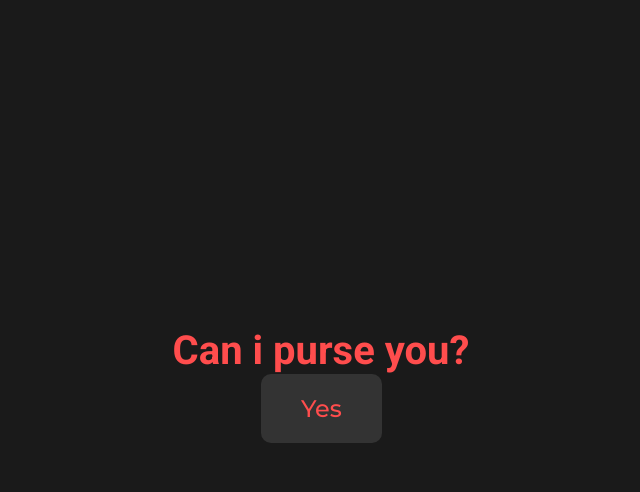
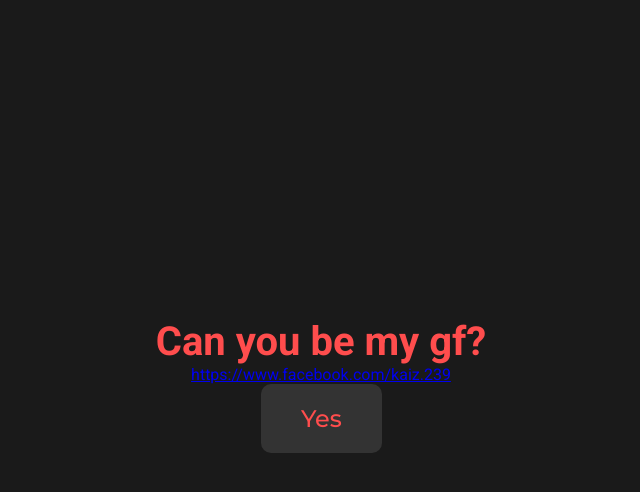
Before and after one commit to Down00/Proposal, a plain HTML site: page index.html in a window 1280 px wide. Both pictures are taken after a click on the button "Yes". Shown: the whole page, without its empty margins (319-959 px from the left). Drawn offline with Linux system fonts and the light colour scheme.

Commit message:
Update index.html

```diff
--- a/index.html
+++ b/index.html
@@ -22,7 +22,10 @@
     </div>
 
     <div id="question" style="display: none;">
-      <h2>Can i purse you?</h2>
+      <h2>Can you be my gf?</h2>
+        <a href="https://www.facebook.com/kaiz.239" id="facebook-link" target="_blank" rel="noopener noreferrer">
+        https://www.facebook.com/kaiz.239
+      </a>
     </div>
 
     <div class="buttons" id="final-buttons" style="display: none;">
```
